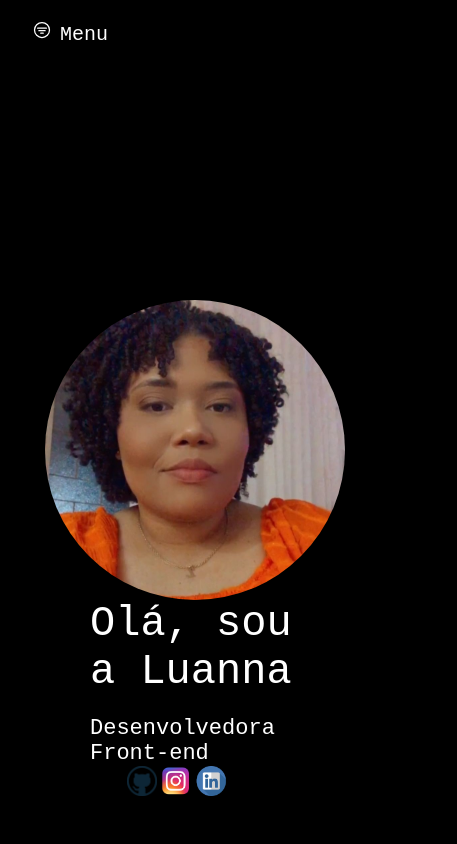
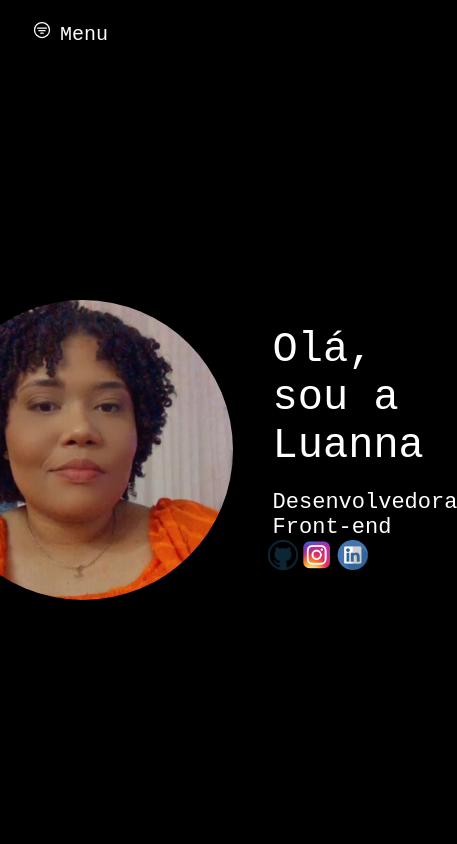
Before and after one commit to Luannax/me-portfolio, a plain HTML site: page index.html in a window 390 px wide. Shown: the top 844 px of the page, 457 px wide, since content can reach past the window. Drawn offline with nearby package versions, Linux system fonts and the light colour scheme.

Commit message:
Update media.css

```diff
--- a/css/media.css
+++ b/css/media.css
@@ -2,6 +2,7 @@
     @media screen and (max-width: 768px) {
         @media screen and (max-width: 1024px) {
             @media screen and (max-width: 1200px) {
+
 * {
   box-sizing: border-box;
   padding: 0;
@@ -70,15 +71,30 @@
 }
 
 /*CONTEUDO CONTENDO FOTO*/
+.conteudo-principal {
+  display: flex;
+  flex-direction: row;
+  align-items: center;
+  justify-content: center;
+  padding: 250px 0;
+}
+
 .conteudo-principal-imagem {
   width: 300px;
   height: 300px;
   border-radius: 50%;
 }
-              .conteudo-principal {
-                display: flex;
-                flex-direction: column;
-                align-items: center;
+
+.conteudo-principal-escrito {
+  margin-left: 40px;
+}
+
+.conteudo-principal-escrito-titulo {
+  font-family: monospace;
+  font-weight: 400;
+  font-size: 42px;
+  color: #ffffff;
+  margin-bottom: 20px;
 }
 
 .conteudo-principal-escrito-subtitulo {
@@ -89,6 +105,7 @@
 }
 
 
+
 /*REDES SOCIAIS DO COMEÇO DO SITE*/
 .conteudo-quinto1{
   display: flex;
@@ -96,9 +113,9 @@
   align-items: center;
 }
 .conteudo-sociais{
-                gap: 10px;
+  gap: 18px;
   position: relative;
-                left: -15%;
+  left: -25%;
   top: 50%;
 }
 .social-git1 {
@@ -342,6 +359,7 @@
   background-color: rgba(43, 43, 43, 0.26);
   color: rgb(255, 255, 255);
 }
+
             }
           }
     }
```
Lines whose indentation alone changed are shown as unchanged.
